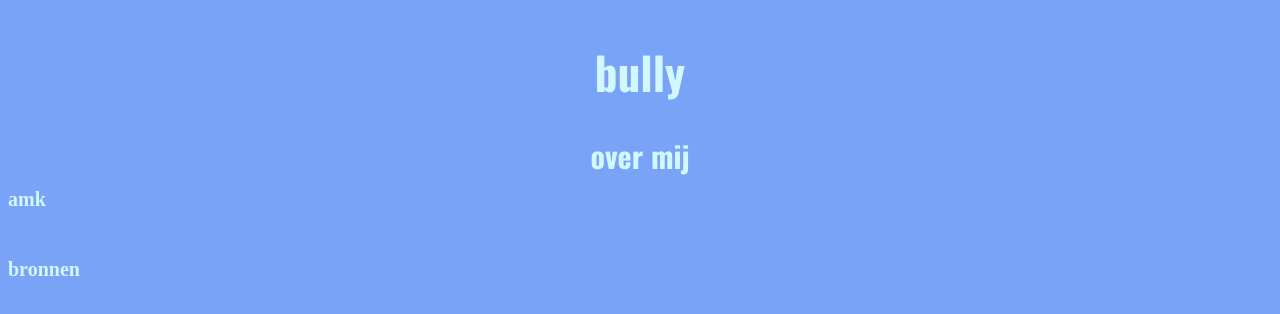
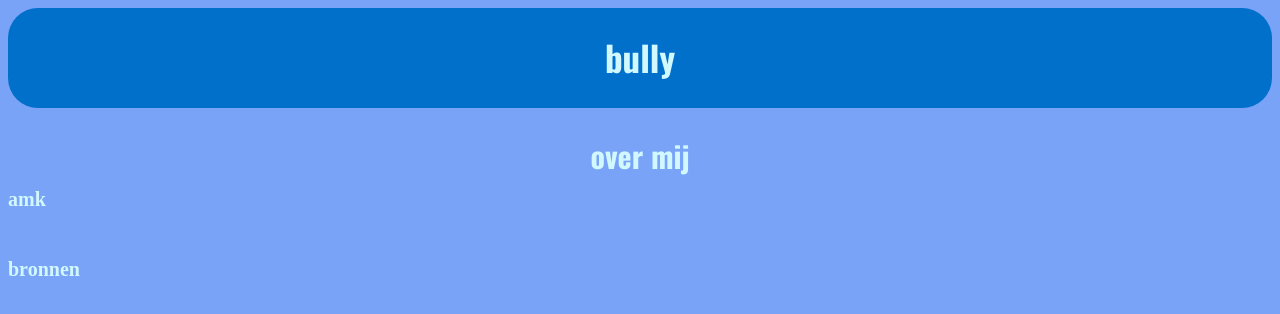
Before and after one commit to ISW-Hoogeland/webdesign-2526-yas831, a plain HTML site: page index.html in a window 1280 px wide. Drawn offline with nearby package versions, Linux system fonts and the light colour scheme.

Commit message:
header opmaak

```diff
--- a/style.css
+++ b/style.css
@@ -40,6 +40,7 @@
     --color2: #ffffff;
     --color3: #000000;
    --color4: #d2f8ff;
+   --color5: #0070cb;
 }
 
 body{
@@ -54,7 +55,8 @@ body{
 }
 header{
    grid-area: header;
-
+   background-color: var(--color5);
+   border-radius: 30px;
 }
 nav{
  grid-area: nav;
@@ -69,8 +71,10 @@ grid-area: footer;
 h1{
    text-align: center;
    color: var(--color4);
-   font-size: 45px;
+   font-size: 35px;
    font-family: "Oswald", sans-serif;
+   font-weight: 700;
+   font-weight: bolder;
 }
 
 h2{
```
